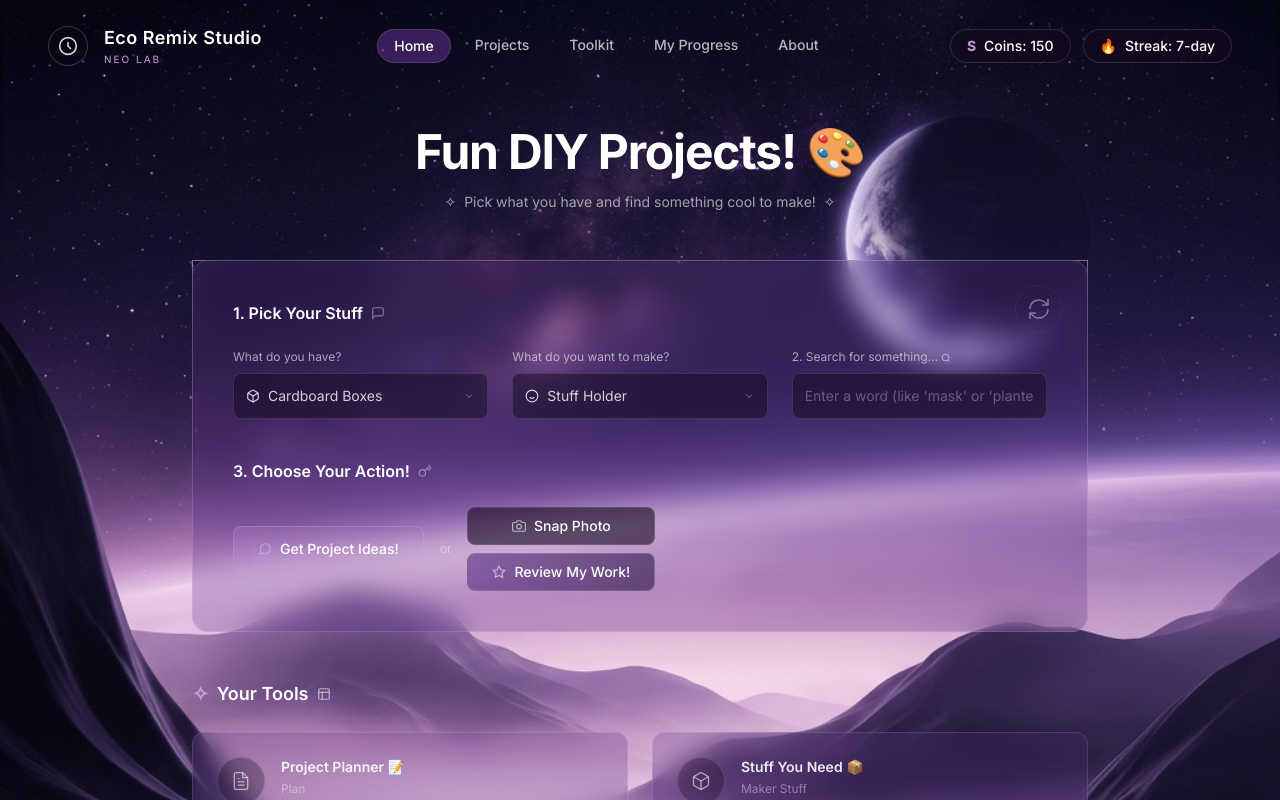
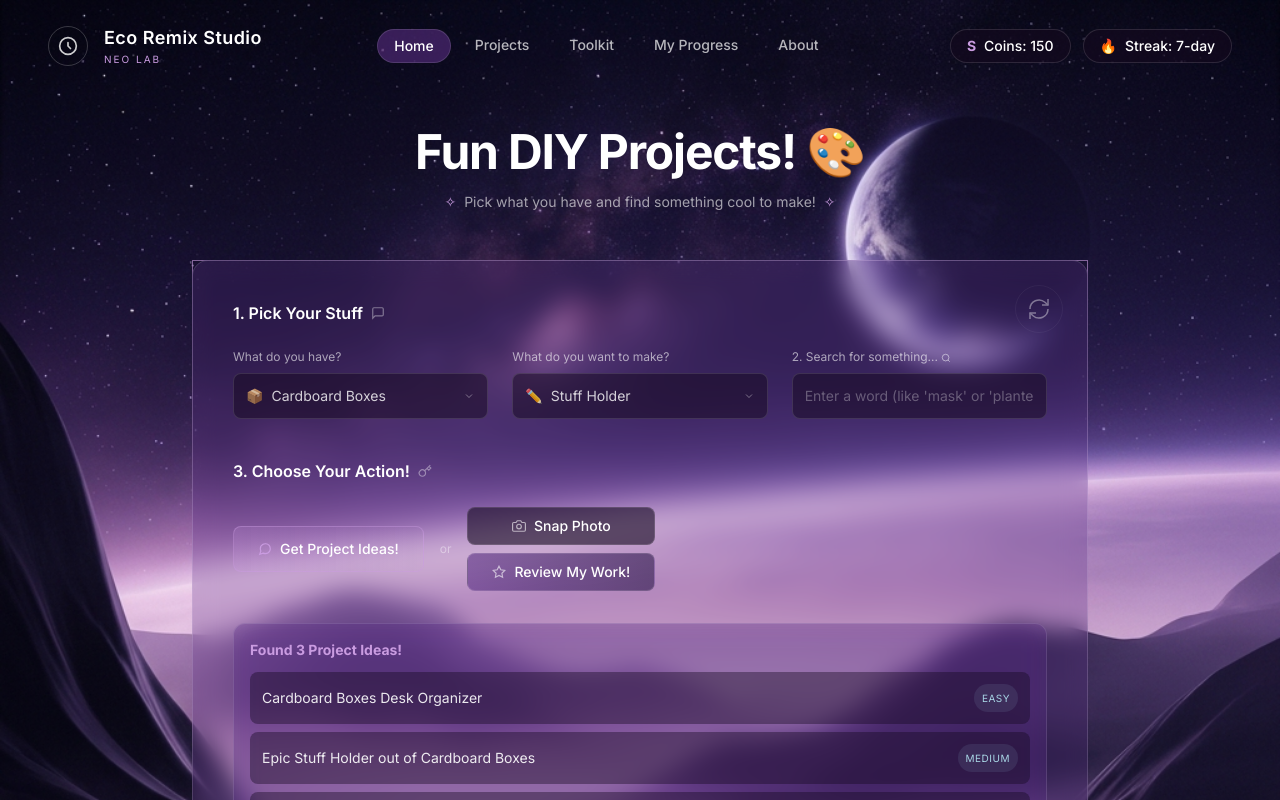
Before and after one commit to azanabdullah2752012-ui/sam-s-app, a React (Vite) app in the folder frontend/: page / in a window 1280 px wide. Both pictures are taken after a click on the button "Get Project Ideas!". Shown: the top 800 px of the page. Built offline with nearby package versions, Linux system fonts and the light colour scheme.

Commit message:
feat: make Hero dashboard fully functional and interactive

```diff
--- a/frontend/src/components/Hero.jsx
+++ b/frontend/src/components/Hero.jsx
@@ -1,23 +1,91 @@
-import React, { useState } from 'react';
+import React, { useState, useRef, useEffect } from 'react';
 import { useNavigate } from 'react-router-dom';
 
+const MATERIALS = [
+  { id: 1, label: 'Cardboard Boxes', icon: '📦' },
+  { id: 2, label: 'Plastic Bottles', icon: '🧴' },
+  { id: 3, label: 'Old Fabric', icon: '👕' },
+  { id: 4, label: 'Glass Jars', icon: '🫙' },
+];
+
+const PROJECT_TYPES = [
+  { id: 1, label: 'Stuff Holder', icon: '✏️' },
+  { id: 2, label: 'Planter', icon: '🌱' },
+  { id: 3, label: 'Toy/Game', icon: '🎲' },
+  { id: 4, label: 'Decoration', icon: '✨' },
+];
+
 const Hero = () => {
-  const [loading, setLoading] = useState(false);
   const navigate = useNavigate();
 
+  // State for dropdowns
+  const [material, setMaterial] = useState(MATERIALS[0]);
+  const [isMaterialOpen, setIsMaterialOpen] = useState(false);
+
+  const [projectType, setProjectType] = useState(PROJECT_TYPES[0]);
+  const [isProjectOpen, setIsProjectOpen] = useState(false);
+
+  const [searchQuery, setSearchQuery] = useState('');
+
+  // Modals & Loaders
+  const [isGenerating, setIsGenerating] = useState(false);
+  const [generatedIdeas, setGeneratedIdeas] = useState(null);
+
+  const [isReviewing, setIsReviewing] = useState(false);
+  const [reviewResult, setReviewResult] = useState(null);
+
+  const fileInputRef = useRef(null);
+
+  // Close dropdowns when clicking outside
+  useEffect(() => {
+    const handleClickOutside = (e) => {
+      if (!e.target.closest('.dropdown-container')) {
+        setIsMaterialOpen(false);
+        setIsProjectOpen(false);
+      }
+    };
+    document.addEventListener('click', handleClickOutside);
+    return () => document.removeEventListener('click', handleClickOutside);
+  }, []);
+
+  const handleGetIdeas = () => {
+    setIsGenerating(true);
+    setGeneratedIdeas(null);
+    setTimeout(() => {
+      setGeneratedIdeas([
+        { title: `${material.label} Desk Organizer`, difficulty: 'Easy' },
+        { title: `Epic ${projectType.label} out of ${material.label}`, difficulty: 'Medium' },
+        { title: `Recycled ${material.label} Masterpiece`, difficulty: 'Hard' }
+      ]);
+      setIsGenerating(false);
+    }, 2000);
+  };
+
+  const handleSnapPhoto = () => {
+    fileInputRef.current?.click();
+  };
+
+  const handleFileChange = (e) => {
+    if (e.target.files && e.target.files[0]) {
+      alert(`Awesome! You selected: ${e.target.files[0].name}. Click "Review My Work!" to scan it.`);
+    }
+  };
+
   const handleReview = async () => {
-    setLoading(true);
+    setIsReviewing(true);
+    setReviewResult(null);
     try {
-      await fetch('http://localhost:5000/api/review-work', {
+      const response = await fetch('http://localhost:5000/api/review-work', {
         method: 'POST',
         headers: { 'Content-Type': 'application/json' },
         body: JSON.stringify({ imageData: 'base64_mock' })
       });
+      const data = await response.json();
+      setReviewResult(data.feedback || "Great job! Keep building!");
     } catch (err) {
-      console.error(err);
+      setReviewResult("Awesome build! (Local Mock Mode)");
     } finally {
-      setLoading(false);
-      alert('Review complete! (Mock Mode)');
+      setIsReviewing(false);
     }
   };
 
@@ -37,7 +105,7 @@ const Hero = () => {
       {/* Main Glass Panel */}
       <div className="relative w-full max-w-4xl z-10">
         <div className="absolute inset-0 rounded-2xl glass-mask pointer-events-none"></div>
-        <div className="glass rounded-2xl p-10 relative overflow-hidden">
+        <div className="glass rounded-2xl p-10 relative overflow-visible">
 
           <div className="absolute top-6 right-6 w-12 h-12 rounded-full border border-neoBorder flex items-center justify-center opacity-40">
             <svg width="24" height="24" viewBox="0 0 24 24" fill="none" stroke="currentColor" strokeWidth="1.5"><path d="M21 2v6h-6"></path><path d="M3 12a9 9 0 0 1 15-6.7L21 8"></path><path d="M3 22v-6h6"></path><path d="M21 12a9 9 0 0 1-15 6.7L3 16"></path></svg>
@@ -49,33 +117,73 @@ const Hero = () => {
               1. Pick Your Stuff
               <svg width="14" height="14" viewBox="0 0 24 24" fill="none" stroke="currentColor" strokeWidth="2" className="text-white/40"><path d="M21 15a2 2 0 0 1-2 2H7l-4 4V5a2 2 0 0 1 2-2h14a2 2 0 0 1 2 2z"></path></svg>
             </h3>
-            <div className="grid grid-cols-3 gap-6">
 
-              <div className="flex flex-col gap-2">
+            <div className="grid grid-cols-1 md:grid-cols-3 gap-6">
+
+              {/* Material Dropdown */}
+              <div className="flex flex-col gap-2 relative dropdown-container">
                 <label className="text-xs text-white/60">What do you have?</label>
-                <div className="bg-[rgba(20,9,30,0.5)] border border-neoBorder rounded-lg p-3 flex items-center justify-between text-sm">
+                <div
+                  onClick={() => {setIsMaterialOpen(!isMaterialOpen); setIsProjectOpen(false);}}
+                  className="bg-[rgba(20,9,30,0.5)] border border-neoBorder rounded-lg p-3 flex items-center justify-between text-sm cursor-pointer hover:bg-[rgba(20,9,30,0.7)] transition"
+                >
                   <div className="flex items-center gap-2 text-white/80">
-                    <svg width="14" height="14" viewBox="0 0 24 24" fill="none" stroke="currentColor" strokeWidth="2"><path d="M21 16V8a2 2 0 0 0-1-1.73l-7-4a2 2 0 0 0-2 0l-7 4A2 2 0 0 0 3 8v8a2 2 0 0 0 1 1.73l7 4a2 2 0 0 0 2 0l7-4A2 2 0 0 0 21 16z"></path><polyline points="3.27 6.96 12 12.01 20.73 6.96"></polyline><line x1="12" y1="22.08" x2="12" y2="12"></line></svg>
-                    Cardboard Boxes
+                    <span>{material.icon}</span> {material.label}
                   </div>
                   <svg width="12" height="12" viewBox="0 0 24 24" fill="none" stroke="currentColor" strokeWidth="2" className="text-white/40"><polyline points="6 9 12 15 18 9"></polyline></svg>
                 </div>
+                {isMaterialOpen && (
+                  <div className="absolute top-[100%] mt-2 left-0 w-full glass border border-neoBorder rounded-lg p-2 z-50 shadow-xl">
+                    {MATERIALS.map(m => (
+                      <div
+                        key={m.id}
+                        onClick={() => {setMaterial(m); setIsMaterialOpen(false);}}
+                        className="flex items-center gap-2 p-2 rounded-md hover:bg-white/10 cursor-pointer text-sm text-white/80"
+                      >
+                        <span>{m.icon}</span> {m.label}
+                      </div>
+                    ))}
+                  </div>
+                )}
               </div>
 
-              <div className="flex flex-col gap-2">
+              {/* Project Type Dropdown */}
+              <div className="flex flex-col gap-2 relative dropdown-container">
                 <label className="text-xs text-white/60">What do you want to make?</label>
-                <div className="bg-[rgba(20,9,30,0.5)] border border-neoBorder rounded-lg p-3 flex items-center justify-between text-sm">
+                <div
+                  onClick={() => {setIsProjectOpen(!isProjectOpen); setIsMaterialOpen(false);}}
+                  className="bg-[rgba(20,9,30,0.5)] border border-neoBorder rounded-lg p-3 flex items-center justify-between text-sm cursor-pointer hover:bg-[rgba(20,9,30,0.7)] transition"
+                >
                   <div className="flex items-center gap-2 text-white/80">
-                    <svg width="14" height="14" viewBox="0 0 24 24" fill="none" stroke="currentColor" strokeWidth="2"><circle cx="12" cy="12" r="10"></circle><path d="M8 14s1.5 2 4 2 4-2 4-2"></path><line x1="9" y1="9" x2="9.01" y2="9"></line><line x1="15" y1="9" x2="15.01" y2="9"></line></svg>
-                    Stuff Holder
+                    <span>{projectType.icon}</span> {projectType.label}
                   </div>
                   <svg width="12" height="12" viewBox="0 0 24 24" fill="none" stroke="currentColor" strokeWidth="2" className="text-white/40"><polyline points="6 9 12 15 18 9"></polyline></svg>
                 </div>
+                {isProjectOpen && (
+                  <div className="absolute top-[100%] mt-2 left-0 w-full glass border border-neoBorder rounded-lg p-2 z-50 shadow-xl">
+                    {PROJECT_TYPES.map(p => (
+                      <div
+                        key={p.id}
+                        onClick={() => {setProjectType(p); setIsProjectOpen(false);}}
+                        className="flex items-center gap-2 p-2 rounded-md hover:bg-white/10 cursor-pointer text-sm text-white/80"
+                      >
+                        <span>{p.icon}</span> {p.label}
+                      </div>
+                    ))}
+                  </div>
+                )}
               </div>
 
+              {/* Search Input */}
               <div className="flex flex-col gap-2">
                 <label className="text-xs text-white/60">2. Search for something... <svg width="10" height="10" viewBox="0 0 24 24" fill="none" stroke="currentColor" strokeWidth="2" className="inline"><circle cx="11" cy="11" r="8"></circle><line x1="21" y1="21" x2="16.65" y2="16.65"></line></svg></label>
-                <input type="text" placeholder="Enter a word (like 'mask' or 'planter')" className="bg-[rgba(20,9,30,0.5)] border border-neoBorder rounded-lg p-3 text-sm text-white placeholder-white/30 outline-none w-full" />
+                <input
+                  type="text"
+                  value={searchQuery}
+                  onChange={(e) => setSearchQuery(e.target.value)}
+                  placeholder="Enter a word (like 'mask' or 'planter')"
+                  className="bg-[rgba(20,9,30,0.5)] border border-neoBorder rounded-lg p-3 text-sm text-white placeholder-white/30 outline-none w-full focus:border-neoAccent transition"
+                />
               </div>
 
             </div>
@@ -89,28 +197,70 @@ const Hero = () => {
             </h3>
 
             <div className="flex items-center gap-4">
-              <button className="bg-button-gradient border border-neoAccent/40 rounded-lg px-6 py-3 text-sm font-medium flex items-center gap-2 hover:bg-white/5 transition">
+              <button
+                onClick={handleGetIdeas}
+                disabled={isGenerating}
+                className="bg-button-gradient border border-neoAccent/40 rounded-lg px-6 py-3 text-sm font-medium flex items-center gap-2 hover:bg-white/5 transition disabled:opacity-50"
+              >
                 <svg width="14" height="14" viewBox="0 0 24 24" fill="none" stroke="currentColor" strokeWidth="2" className="text-neoAccent"><path d="M21 11.5a8.38 8.38 0 0 1-.9 3.8 8.5 8.5 0 0 1-7.6 4.7 8.38 8.38 0 0 1-3.8-.9L3 21l1.9-5.7a8.38 8.38 0 0 1-.9-3.8 8.5 8.5 0 0 1 4.7-7.6 8.38 8.38 0 0 1 3.8-.9h.5a8.48 8.48 0 0 1 8 8v.5z"></path></svg>
-                Get Project Ideas!
+                {isGenerating ? 'Thinking...' : 'Get Project Ideas!'}
               </button>
 
               <span className="text-xs text-white/40">or</span>
 
               <div className="flex flex-col gap-2">
-                <button className="bg-[rgba(20,9,30,0.6)] border border-neoBorder rounded-lg px-6 py-2 text-sm font-medium flex items-center justify-center gap-2 hover:bg-white/5 transition">
+                <input
+                  type="file"
+                  ref={fileInputRef}
+                  onChange={handleFileChange}
+                  accept="image/*"
+                  className="hidden"
+                />
+                <button
+                  onClick={handleSnapPhoto}
+                  className="bg-[rgba(20,9,30,0.6)] border border-neoBorder rounded-lg px-6 py-2 text-sm font-medium flex items-center justify-center gap-2 hover:bg-white/5 transition"
+                >
                   <svg width="14" height="14" viewBox="0 0 24 24" fill="none" stroke="currentColor" strokeWidth="2" className="text-white/60"><path d="M23 19a2 2 0 0 1-2 2H3a2 2 0 0 1-2-2V8a2 2 0 0 1 2-2h4l2-3h6l2 3h4a2 2 0 0 1 2 2z"></path><circle cx="12" cy="13" r="4"></circle></svg>
                   Snap Photo
                 </button>
                 <button
                   onClick={handleReview}
-                  disabled={loading}
+                  disabled={isReviewing}
                   className="bg-review-gradient border border-neoBorder rounded-lg px-6 py-2 text-sm font-medium flex items-center justify-center gap-2 hover:bg-white/5 transition disabled:opacity-50"
                 >
                   <svg width="14" height="14" viewBox="0 0 24 24" fill="none" stroke="currentColor" strokeWidth="2" className="text-white/60"><polygon points="12 2 15.09 8.26 22 9.27 17 14.14 18.18 21.02 12 17.77 5.82 21.02 7 14.14 2 9.27 8.91 8.26 12 2"></polygon></svg>
-                  {loading ? 'Reviewing...' : 'Review My Work!'}
+                  {isReviewing ? 'Scanning...' : 'Review My Work!'}
                 </button>
               </div>
             </div>
+
+            {/* Modals directly inside the card for sleekness */}
+            {generatedIdeas && (
+              <div className="mt-8 p-4 glass rounded-xl border border-neoAccent/40 animate-fade-in">
+                <h4 className="text-neoAccent font-bold text-sm mb-3">Found 3 Project Ideas!</h4>
+                <div className="flex flex-col gap-2">
+                  {generatedIdeas.map((idea, i) => (
+                    <div key={i} className="bg-[rgba(20,9,30,0.4)] p-3 rounded-lg flex justify-between items-center text-sm">
+                      <span className="text-white/90">{idea.title}</span>
+                      <span className="text-[10px] uppercase tracking-wider text-neoBlue bg-neoBlue/10 px-2 py-1 rounded-full">{idea.difficulty}</span>
+                    </div>
+                  ))}
+                </div>
+              </div>
+            )}
+
+            {reviewResult && (
+              <div className="mt-8 p-4 glass rounded-xl border border-green-500/40 bg-green-900/20 animate-fade-in">
+                <div className="flex items-center gap-3">
+                  <span className="text-2xl">🌟</span>
+                  <div>
+                    <h4 className="text-green-400 font-bold text-sm">Magic Brain Says:</h4>
+                    <p className="text-green-100/80 text-sm mt-1">{reviewResult}</p>
+                  </div>
+                </div>
+              </div>
+            )}
+
           </div>
 
         </div>
@@ -155,7 +305,10 @@ const Hero = () => {
                 <p className="text-xs text-white/40 mt-1">Maker Stuff</p>
               </div>
             </div>
-            <button className="w-full bg-[rgba(20,9,30,0.6)] border border-neoBorder rounded-lg py-2 text-xs font-medium text-white/70 hover:text-white transition flex justify-between px-4 items-center">
+            <button
+              onClick={() => navigate('/toolkit')}
+              className="w-full bg-[rgba(20,9,30,0.6)] border border-neoBorder rounded-lg py-2 text-xs font-medium text-white/70 hover:text-white transition flex justify-between px-4 items-center"
+            >
               Open Tool!
               <svg width="12" height="12" viewBox="0 0 24 24" fill="none" stroke="currentColor" strokeWidth="2"><polyline points="9 18 15 12 9 6"></polyline></svg>
             </button>
```
